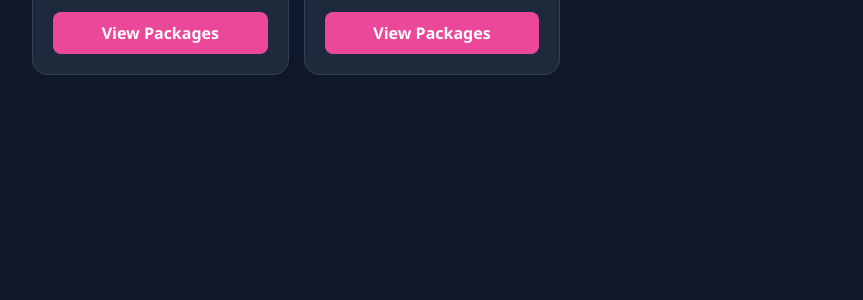
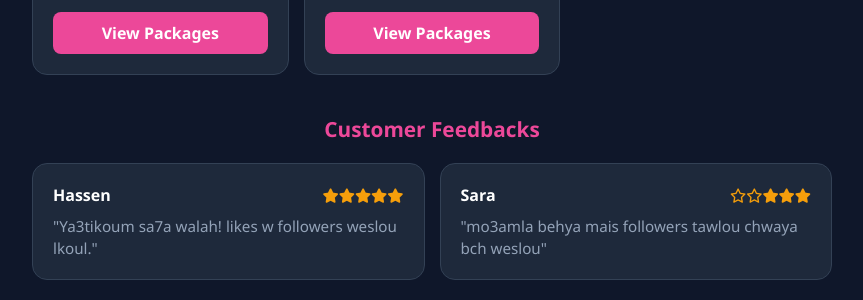
Before and after one commit to Boostify21/Boostify, a plain HTML site: page index.html in a window 1280 px wide. Shown: the part 571-871 px from the top of the page, without its empty margins (208-1071 px from the left). Before the commit the page ends 800 px from the top, so only its background shows below. Drawn offline with Linux system fonts and the light colour scheme.

Commit message:
Update index.html

```diff
--- a/index.html
+++ b/index.html
@@ -11,6 +11,7 @@
         .logo-box { width: 120px; height: 120px; margin: 0 auto 15px auto; background: #1e293b; border-radius: 50%; border: 2px solid #334155; overflow: hidden; }
         .logo { width: 100%; height: 100%; object-fit: cover; }
         h1 { font-size: 1.5rem; margin-bottom: 25px; }
+        h2 { font-size: 1.3rem; margin-top: 40px; margin-bottom: 20px; color: #ec4899; }
         .grid { display: grid; grid-template-columns: repeat(auto-fit, minmax(250px, 1fr)); gap: 15px; max-width: 800px; margin: auto; }
         .card { background: #1e293b; padding: 20px; border-radius: 15px; border: 1px solid #334155; transition: 0.3s; }
         .card:hover { border-color: #ec4899; }
@@ -18,8 +19,17 @@
         .card h3 { margin: 10px 0; font-size: 1.2rem; }
         .btn { background: #ec4899; color: white; padding: 10px 20px; border-radius: 8px; text-decoration: none; display: block; margin-top: 15px; font-weight: 600; }
 
+        /* Feedback Section Styles */
+        .feedback-grid { display: grid; grid-template-columns: 1fr; gap: 15px; max-width: 800px; margin: auto; }
+        .feedback-card { background: #1e293b; padding: 20px; border-radius: 15px; border: 1px solid #334155; text-align: left; }
+        .feedback-header { display: flex; justify-content: space-between; align-items: center; margin-bottom: 10px; }
+        .feedback-user { font-weight: bold; font-size: 1rem; color: #fff; }
+        .stars { color: #f59e0b; font-size: 0.9rem; }
+        .feedback-text { font-size: 0.95rem; color: #94a3b8; margin: 0; line-height: 1.4; }
+
         @media (min-width: 600px) {
             .grid { grid-template-columns: repeat(2, 1fr); }
+            .feedback-grid { grid-template-columns: repeat(2, 1fr); }
         }
         @media (min-width: 900px) {
             .grid { grid-template-columns: repeat(3, 1fr); }
@@ -31,6 +41,7 @@
 <body>
     <div class="logo-box"><img src="circle.png" class="logo"></div>
     <h1>Boostify Marketplace</h1>
+
     <div class="grid">
         <div class="card"><i class="fab fa-instagram"></i><h3>Instagram</h3><a href="instagram.html" class="btn">View Packages</a></div>
         <div class="card"><i class="fab fa-tiktok"></i><h3>TikTok</h3><a href="tiktok.html" class="btn">View Packages</a></div>
@@ -38,5 +49,23 @@
         <div class="card"><i class="fab fa-reddit"></i><h3>Reddit</h3><a href="reddit.html" class="btn">View Packages</a></div>
         <div class="card"><i class="fab fa-twitter"></i><h3>Twitter</h3><a href="twitter.html" class="btn">View Packages</a></div>
     </div>
+
+    <h2>Customer Feedbacks</h2>
+    <div class="feedback-grid">
+        <div class="feedback-card">
+            <div class="feedback-header">
+                <span class="feedback-user">Hassen</span>
+                <span class="stars"><i class="fas fa-star"></i><i class="fas fa-star"></i><i class="fas fa-star"></i><i class="fas fa-star"></i><i class="fas fa-star"></i></span>
+            </div>
+            <p class="feedback-text">"Ya3tikoum sa7a walah! likes w followers weslou lkoul."</p>
+        </div>
+        <div class="feedback-card">
+            <div class="feedback-header">
+                <span class="feedback-user">Sara</span>
+                <span class="stars"><i class="far fa-star"></i><i class="far fa-star"></i><i class="fas fa-star"></i><i class="fas fa-star"></i><i class="fas fa-star"></i></span>
+            </div>
+            <p class="feedback-text">"mo3amla behya mais followers tawlou chwaya bch weslou"</p>
+        </div>
+    </div>
 </body>
 </html>
```
